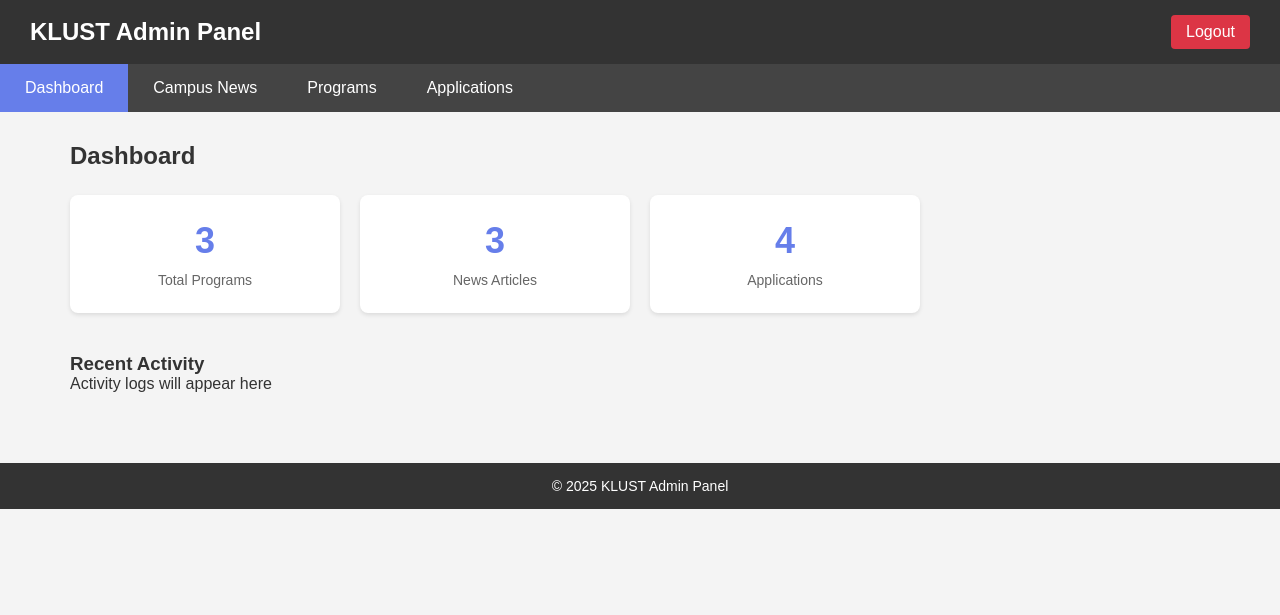
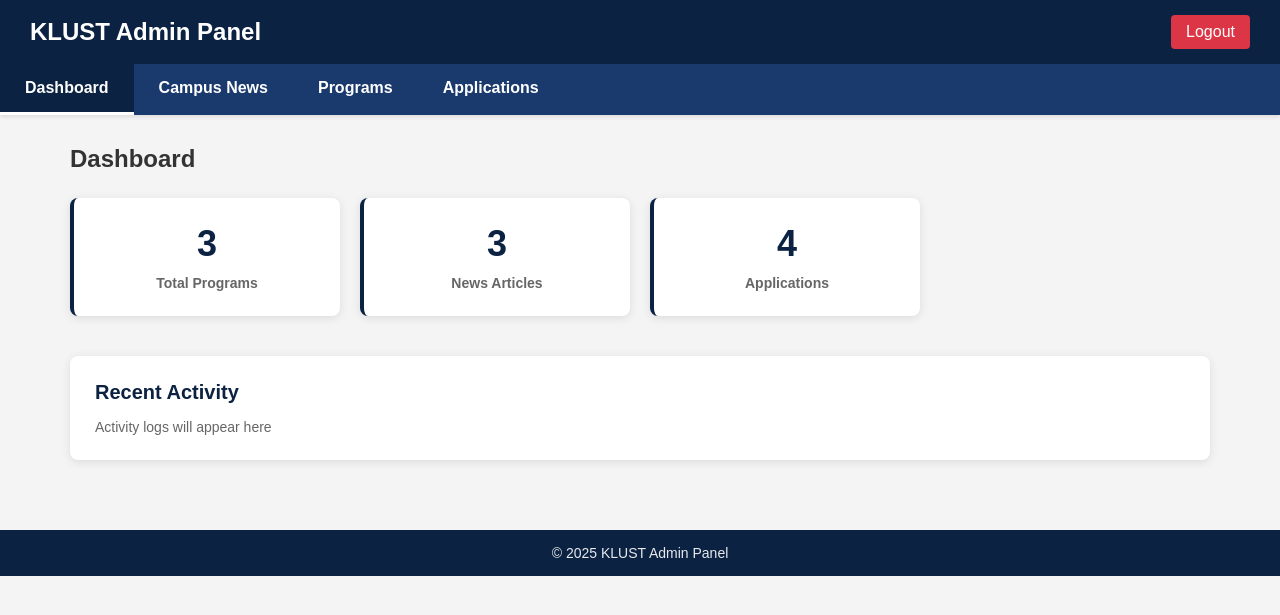
Before and after one commit to czhossain/clgm, a PHP site: page /klust-admin/dashboard.php in a window 1280 px wide. Shown: the top 615 px of the page. Run offline with PHP 8.4, Linux system fonts and the light colour scheme; data comes from the database, SQL or seed files in the repository.

Commit message:
Update color scheme and enhance button styles across admin and contact CSS files

```diff
--- a/klust-admin/css/admin-style.css
+++ b/klust-admin/css/admin-style.css
@@ -17,7 +17,7 @@ body {
     justify-content: center;
     align-items: center;
     min-height: 100vh;
-    background: linear-gradient(135deg, #667eea 0%, #764ba2 100%);
+    background: linear-gradient(135deg, #0b2242 0%, #1a3a6e 50%, #2c4158 100%);
 }
 
 .login-container {
@@ -62,7 +62,7 @@ body {
 .login-form button {
     width: 100%;
     padding: 12px;
-    background: linear-gradient(135deg, #667eea 0%, #764ba2 100%);
+    background: linear-gradient(135deg, #0b2242 0%, #1a3a6e 100%);
     color: white;
     border: none;
     border-radius: 4px;
@@ -77,12 +77,13 @@ body {
 
 /* Header */
 header {
-    background-color: #333;
+    background-color: #0b2242;
     color: white;
     padding: 15px 30px;
     display: flex;
     justify-content: space-between;
     align-items: center;
+    box-shadow: 0 2px 5px rgba(0, 0, 0, 0.1);
 }
 
 header h1 {
@@ -95,6 +96,7 @@ header a {
     background-color: #dc3545;
     padding: 8px 15px;
     border-radius: 4px;
+    transition: background 0.3s;
 }
 
 header a:hover {
@@ -103,9 +105,10 @@ header a:hover {
 
 /* Navigation */
 nav {
-    background-color: #444;
+    background-color: #1a3a6e;
     padding: 0;
     display: flex;
+    box-shadow: 0 2px 4px rgba(0, 0, 0, 0.1);
 }
 
 nav a {
@@ -113,14 +116,17 @@ nav a {
     text-decoration: none;
     padding: 15px 25px;
     display: block;
+    transition: background 0.3s;
+    font-weight: 600;
 }
 
 nav a:hover {
-    background-color: #555;
+    background-color: #2c4158;
 }
 
 nav a.active {
-    background-color: #667eea;
+    background-color: #0b2242;
+    border-bottom: 3px solid #ffffff;
 }
 
 /* Main Content */
@@ -147,19 +153,28 @@ main h2 {
     background: white;
     padding: 25px;
     border-radius: 8px;
-    box-shadow: 0 2px 4px rgba(0, 0, 0, 0.1);
+    box-shadow: 0 2px 10px rgba(0, 0, 0, 0.1);
     text-align: center;
+    border-left: 4px solid #0b2242;
+    transition: transform 0.3s, box-shadow 0.3s;
+}
+
+.stat-box:hover {
+    transform: translateY(-5px);
+    box-shadow: 0 5px 15px rgba(11, 34, 66, 0.2);
 }
 
 .stat-box h3 {
-    color: #667eea;
+    color: #0b2242;
     font-size: 36px;
     margin-bottom: 10px;
+    font-weight: 700;
 }
 
 .stat-box p {
     color: #666;
     font-size: 14px;
+    font-weight: 600;
 }
 
 /* Form Section */
@@ -205,16 +220,18 @@ main h2 {
 .form-section button {
     width: 150px;
     padding: 10px;
-    background-color: #667eea;
+    background-color: #0b2242;
     color: white;
     border: none;
     border-radius: 4px;
     cursor: pointer;
     font-size: 14px;
+    font-weight: 600;
+    transition: background 0.3s;
 }
 
 .form-section button:hover {
-    background-color: #5568d3;
+    background-color: #1a3a6e;
 }
 
 /* Table Section */
@@ -236,7 +253,7 @@ table {
 }
 
 table thead {
-    background-color: #667eea;
+    background-color: #0b2242;
     color: white;
 }
 
@@ -248,7 +265,12 @@ table td {
 }
 
 table tbody tr:hover {
-    background-color: #f9f9f9;
+    background-color: #f0f4f8;
+}
+
+table th {
+    font-weight: 600;
+    letter-spacing: 0.5px;
 }
 
 /* Buttons */
@@ -292,7 +314,7 @@ table tbody tr:hover {
 
 /* Footer */
 footer {
-    background-color: #333;
+    background-color: #0b2242;
     color: white;
     text-align: center;
     padding: 15px;
@@ -301,4 +323,26 @@ footer {
 
 footer p {
     font-size: 14px;
+    opacity: 0.9;
 }
+
+/* Recent Activity Section */
+.recent {
+    background: white;
+    padding: 25px;
+    border-radius: 8px;
+    box-shadow: 0 2px 10px rgba(0, 0, 0, 0.1);
+    margin-top: 30px;
+}
+
+.recent h3 {
+    color: #0b2242;
+    margin-bottom: 15px;
+    font-size: 20px;
+    font-weight: 600;
+}
+
+.recent p {
+    color: #666;
+    font-size: 14px;
+}
```
Also changed, not shown: css/contact.css (+7 -5 lines), klust-admin/style.css (+9 -9 lines).
